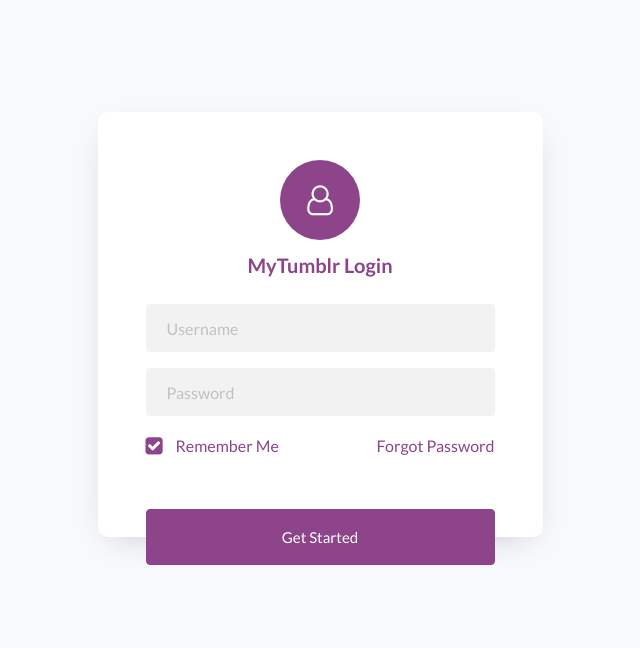
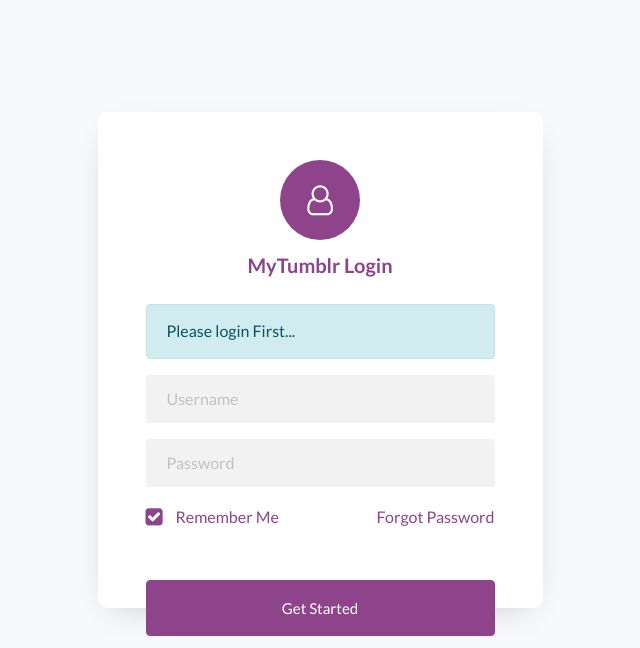
Before and after one commit to LYKAMarieChavez01/act5-MyTumblr-Chavez, a PHP site: page /index.php?logfirst in a window 1280 px wide. Shown: the top 648 px of the page, without its empty margins (320-960 px from the left). Run offline with PHP 8.4, Linux system fonts and the light colour scheme.

Commit message:
php login script added

```diff
--- a/index.php
+++ b/index.php
@@ -1,3 +1,38 @@
+<?php
+SESSION_START();
+
+$acc_username = "LykaChavez";
+$acc_password = "lykamc3101";
+$acc_fullname = "Lyka Marie Chavez";
+$acc_address = "Boac Marinduque PH";
+
+$url_add = "http://".$_SERVER['HTTP_HOST'].$_SERVER['PHP_SELF'];
+
+if (isset($_REQUEST['login_button']) === true){
+		if ($_REQUEST['form_username'] != $acc_username) {
+				header("Location: ".$url_add."?notexist");
+	}
+		else if($_REQUEST['form_username']== $acc_username && $_REQUEST['form_password'] != $acc_password){
+			header("Location: ".$url_add."?wrongpass");
+		}
+		else if($_REQUEST['form_username']== $acc_username && $_REQUEST['form_password'] == $acc_password){
+			header("Location: ".$url_add."?success");
+
+			$_SESSION['ses_username'] = $acc_username;
+			$_SESSION['ses_password'] = $acc_password;
+			$_SESSION['ses_fullname'] = $acc_fullname;
+			$_SESSION['ses_address'] = $acc_address;
+
+		}
+}
+
+?>
+
+
+
+
+
+
 <!doctype html>
 <html lang="en">
   <head>
@@ -24,12 +59,35 @@
 		      	</div>
 		      	<h3 class="text-center mb-4">MyTumblr Login</h3>
 
-						<form action="#" class="login-form">
+						<form method="POST" class="login-form">
 		      		<div class="form-group">
-		      			<input type="text" class="form-control rounded-left" placeholder="Username" required>
+
+		      			<?php
+		      				if(isset($_REQUEST['notexist'])===true){
+		      					echo "<div class='alert alert-danger' role='alert'> Username does not exist...</div>";
+		      				}
+		      				else if(isset($_REQUEST['wrongpass'])===true){
+		      					echo "<div class='alert alert-warning' role='alert'> Incorrect Password...</div>";
+		      				}
+		      				else if(isset($_REQUEST['success'])===true){
+		      					echo "<div class='alert alert-success' role='alert'> Redirecting...</div>";
+		      					header("Refresh: 5; url=account.php");
+		      				}
+		      				else if (isset($_REQUEST['logout'])===true){
+		      					echo "<div class='alert alert-info' role='alert'> Thank You...</div>";
+		      				}
+		      				else if (isset($_REQUEST['logfirst'])===true){
+		      					echo "<div class='alert alert-info' role='alert'> Please login First...</div>";
+		      				}
+		      				else if (isset($_SESSION['ses_username'])===true){
+		      					echo "<div class='alert alert-warning' role='alert'> You are still logged in.Please <a href='account.php'> click here </a> to proceeds.</div>";
+		      				}
+		      			 ?>
+
+		      			<input type="text" class="form-control rounded-left" placeholder="Username" name="form_username" required>
 		      		</div>
 	            <div class="form-group d-flex">
-	              <input type="password" class="form-control rounded-left" placeholder="Password" required>
+	              <input type="password" class="form-control rounded-left" placeholder="Password" name="form_password" required>
 	            </div>
 	            <div class="form-group d-md-flex">
 	            	<div class="w-50">
@@ -43,9 +101,10 @@
 								</div>
 	            </div>
 	            <div class="form-group">
-	            	<button type="submit" class="btn btn-primary rounded submit p-3 px-5">Get Started</button>
+	            	<button type="submit" name="login_button" class="btn btn-primary rounded submit p-3 px-5">Get Started</button>
 	            </div>
 	          </form>
+
 	        </div>
 				</div>
 			</div>
```
Also changed, not shown: account.php (+20 -3 lines).
